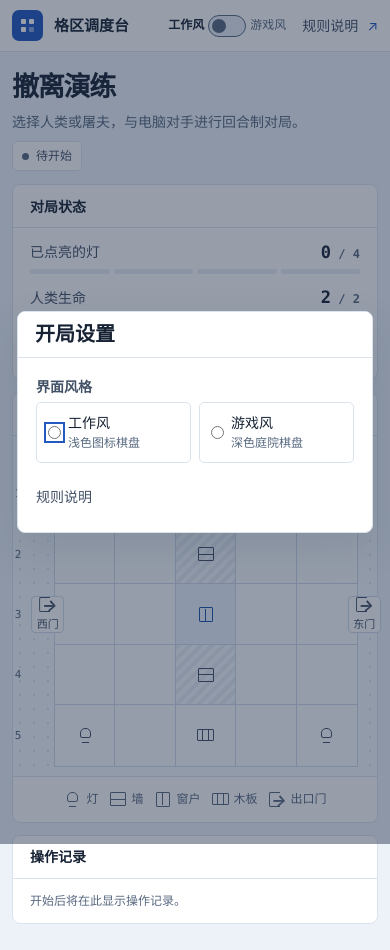
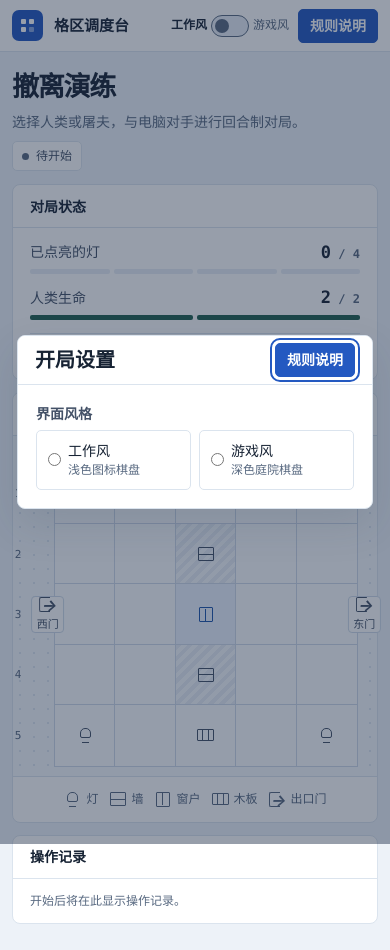
Before and after one commit to xcymm3/Dead-by-Daylight, a React (Vite) app: page / in a window 390 px wide. Built offline with nearby package versions, Linux system fonts and the light colour scheme.

Commit message:
feat: 突出开局弹窗和对局顶栏的规则入口

```diff
--- a/src/game-theme.css
+++ b/src/game-theme.css
@@ -295,8 +295,8 @@
 }
 
 @media (max-width: 640px) {
-  .topbar-inner { gap: 8px; }
-  .topbar-tools { gap: 9px; }
+  .topbar-inner { flex-wrap: wrap; gap: 8px; padding-block: 4px; }
+  .topbar-tools { flex-wrap: wrap; gap: 9px; }
   .theme-switch { gap: 4px; }
   .game-theme .map-surface { padding-block: 38px 34px; }
   .game-theme .courtyard-plan .columns { translate: 0 -10px; }
@@ -308,8 +308,6 @@
   .product { gap: 7px; font-size: 13px; }
   .product strong { white-space: nowrap; }
   .product-icon { width: 26px; height: 26px; }
-  .topbar-tools .rules-button { padding-left: 0; font-size: 12px; }
-  .topbar-tools .rules-button span { display: none; }
   .switch-control { width: 35px; }
   .switch-control input:checked + .switch-track::before { translate: 13px; }
 }
--- a/src/main.jsx
+++ b/src/main.jsx
@@ -185,6 +185,10 @@ function Choices({ label, name, choices, value, onChange, disabled = false, desc
   )
 }
 
+function RulesButton({ onOpen }) {
+  return <button type="button" className="primary rules-button" aria-haspopup="dialog" onClick={onOpen}>规则说明</button>
+}
+
 function SetupDialog({ gameStyle, onStyle, mode, onMode, online, selected, onSelect,
   difficulty, onDifficulty, onStart, onRules, onReplay }) {
   const ref = useRef(null)
@@ -198,6 +202,7 @@ function SetupDialog({ gameStyle, onStyle, mode, onMode, online, selected, onSel
       onCancel={event => event.preventDefault()}>
       <div className="panel-title">
         <h2 id="setup-title">开局设置</h2>
+        <RulesButton onOpen={onRules} />
       </div>
       <div className="setup-body">
         <Choices label="界面风格" name="style" choices={[[false, '工作风'], [true, '游戏风']]}
@@ -219,10 +224,7 @@ function SetupDialog({ gameStyle, onStyle, mode, onMode, online, selected, onSel
           )}
           {mode === 'online' && <OnlineLobby online={online} />}
         </>}
-        <div className="setup-links">
-          <button type="button" className="rules-button" onClick={onRules}>规则说明</button>
-          {onReplay && <button type="button" className="secondary" onClick={onReplay}>上一局回放</button>}
-        </div>
+        {onReplay && <button type="button" className="secondary replay-link" onClick={onReplay}>上一局回放</button>}
       </div>
     </dialog>
   )
@@ -465,7 +467,7 @@ function App() {
               </span>
               <span aria-hidden="true" data-selected={gameStyle}>游戏风</span>
             </label>
-            <button type="button" className="rules-button" onClick={() => dialog.current.showModal()}>规则说明 <span aria-hidden="true">↗</span></button>
+            <RulesButton onOpen={() => dialog.current.showModal()} />
           </div>
         </div>
       </header>
--- a/src/styles.css
+++ b/src/styles.css
@@ -16,9 +16,6 @@ ul { list-style: none; padding: 0; }
 .product-icon { display: grid; grid-template: repeat(2, 5px) / repeat(2, 5px); gap: 3px; place-content: center; width: 31px; height: 31px; border-radius: 7px; background: var(--accent); }
 .product-icon i { background: var(--surface); border-radius: 1px; }
 .product-icon i:last-child { opacity: .45; }
-.rules-button { cursor: pointer; color: var(--text); border: 0; padding: 7px 0 7px 7px; background: var(--clear); white-space: nowrap; }
-.rules-button span { margin-left: 5px; color: var(--accent); }
-.rules-button:hover { color: var(--accent); }
 .workspace { padding-block: 34px 42px; }
 .workspace-heading { display: flex; align-items: end; justify-content: space-between; gap: 18px; margin-bottom: 21px; }
 h1 { font-size: clamp(27px, 3.5vw, 38px); line-height: 1.14; letter-spacing: -.045em; }
@@ -255,8 +252,10 @@ h1 { font-size: clamp(27px, 3.5vw, 38px); line-height: 1.14; letter-spacing: -.0
 .setup-body .difficulty-options label { padding: 9px 11px; }
 .setup-body small { display: block; font-size: 12px; color: var(--muted); }
 .setup-body .primary:disabled { opacity: .55; cursor: default; }
-.setup-links { display: flex; align-items: center; justify-content: space-between; gap: 12px; }
-.setup-links .rules-button { padding-inline-start: 0; }
+.setup-body .replay-link { justify-self: start; }
+@media (pointer: coarse) {
+  .rules-button { min-height: 44px; }
+}
 .rules-body { display: grid; gap: 12px; padding: 16px 17px 20px; }
 .rules-start { padding: 0 1px 3px; }
 .rules-body h2 { display: flex; align-items: center; gap: 8px; font-size: 15px; }
```
